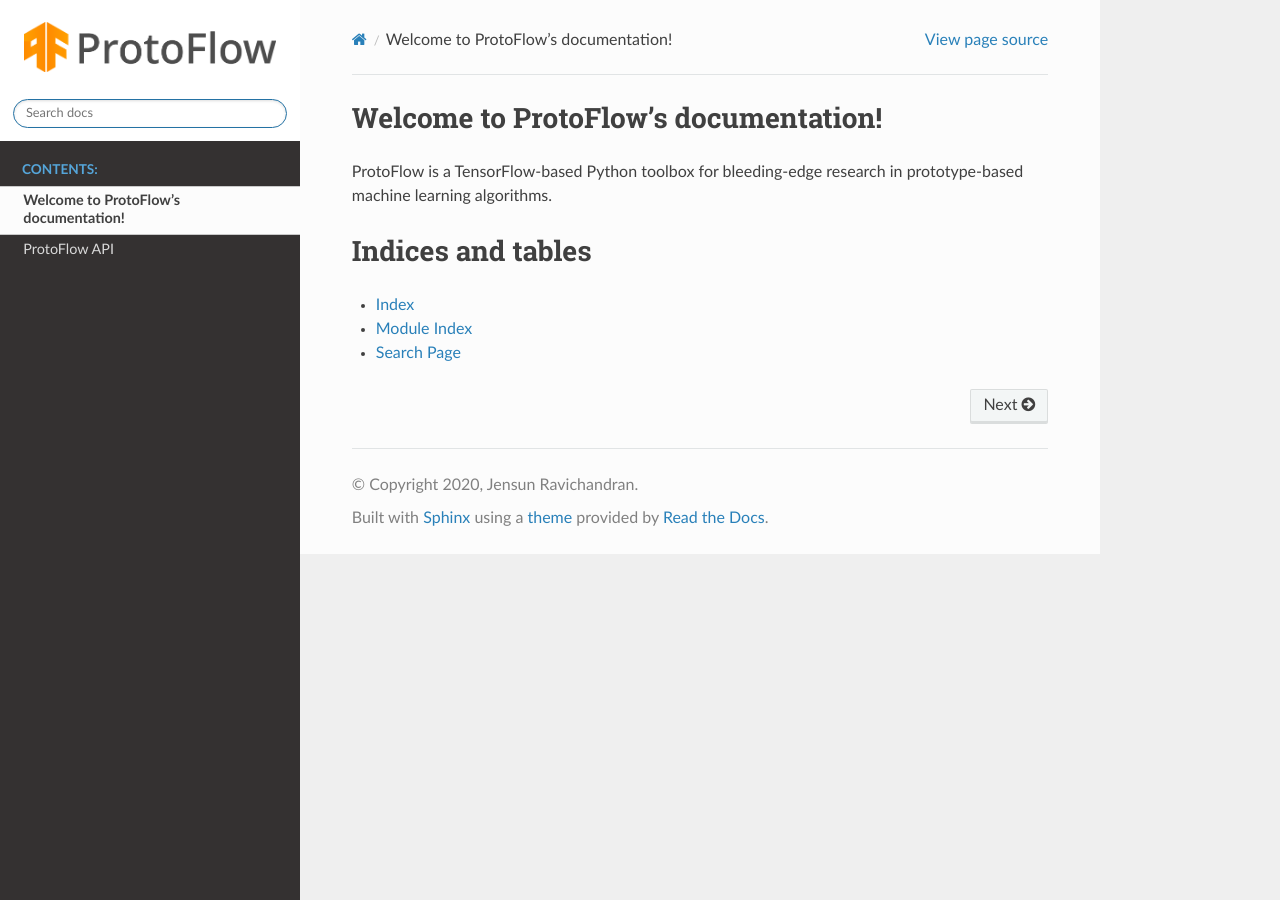
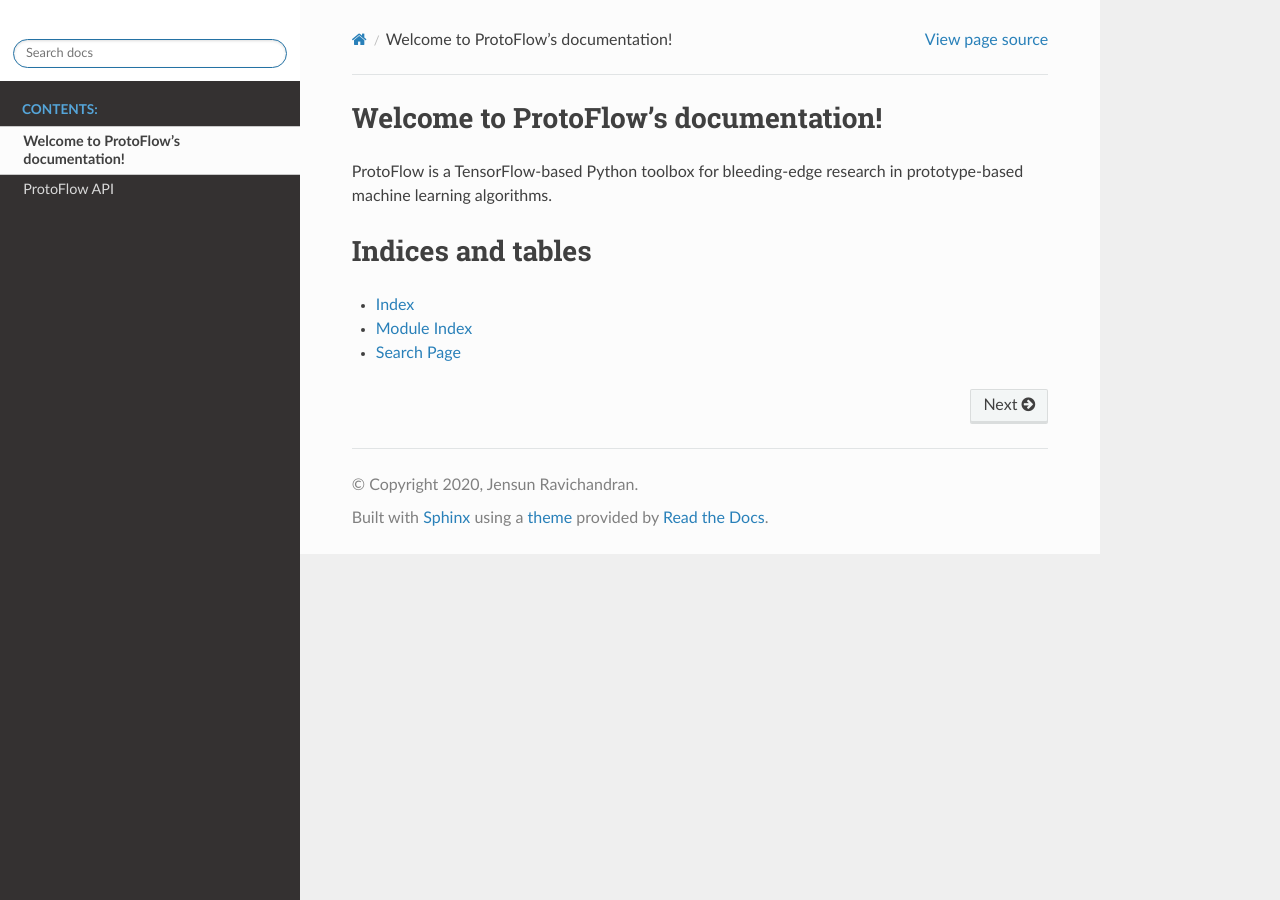
Before and after one commit to si-cim/protoflow, a Sphinx documentation site: the page built from docs/source/index.rst, in a window 1280 px wide. Built offline with Sphinx 7.4.7 and the Read the Docs theme 2.0.0, drawn with Linux system fonts in a browser that asks for light colours; nearby versions of some CDN libraries.

Commit message:
Remove Logo.
Unclear legal situation.

```diff
--- a/docs/source/conf.py
+++ b/docs/source/conf.py
@@ -88,7 +88,7 @@
 # https://sphinx-themes.org/
 html_theme = 'sphinx_rtd_theme'
 
-html_logo = '_static/img/ProtoFlow-logo.png'
+# html_logo = '_static/img/ProtoFlow-logo.png'
 
 tf_orange = '#ffa800'
 html_theme_options = {
```
